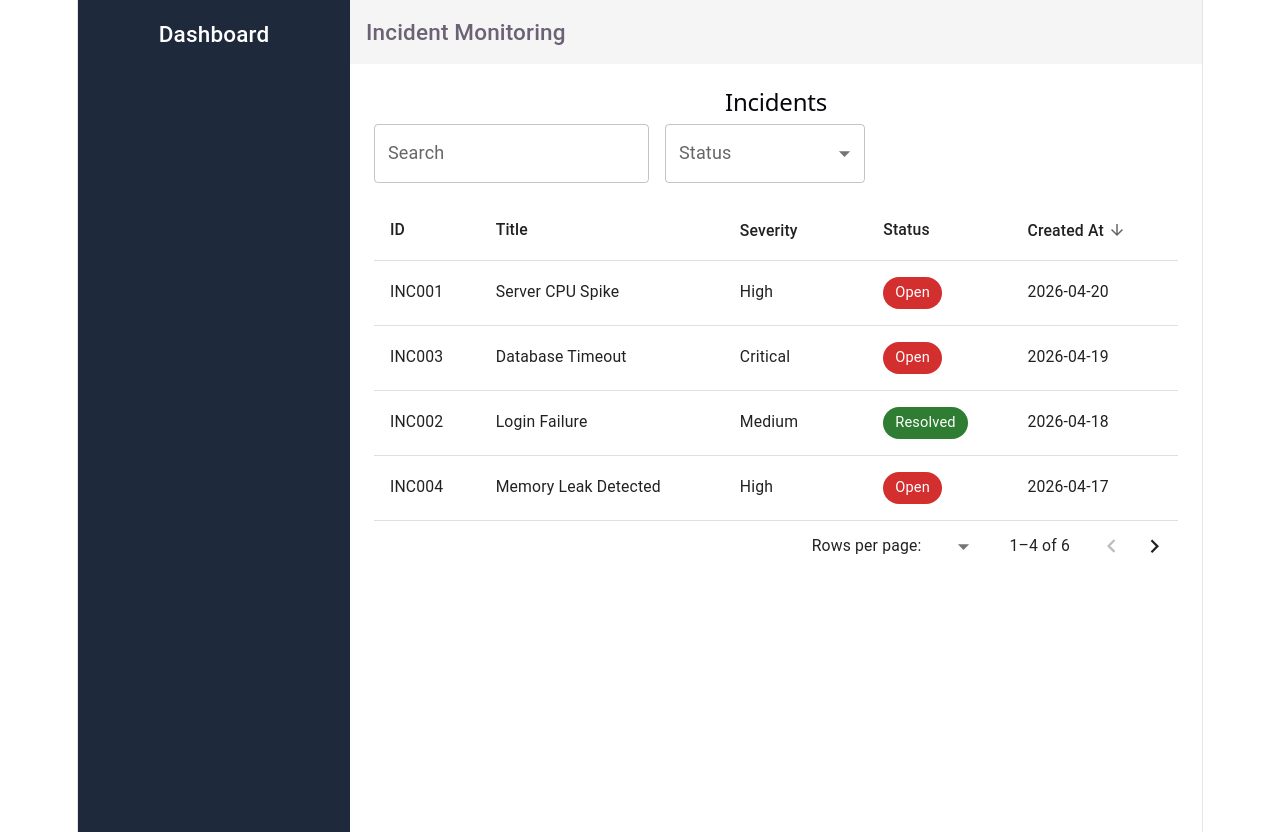
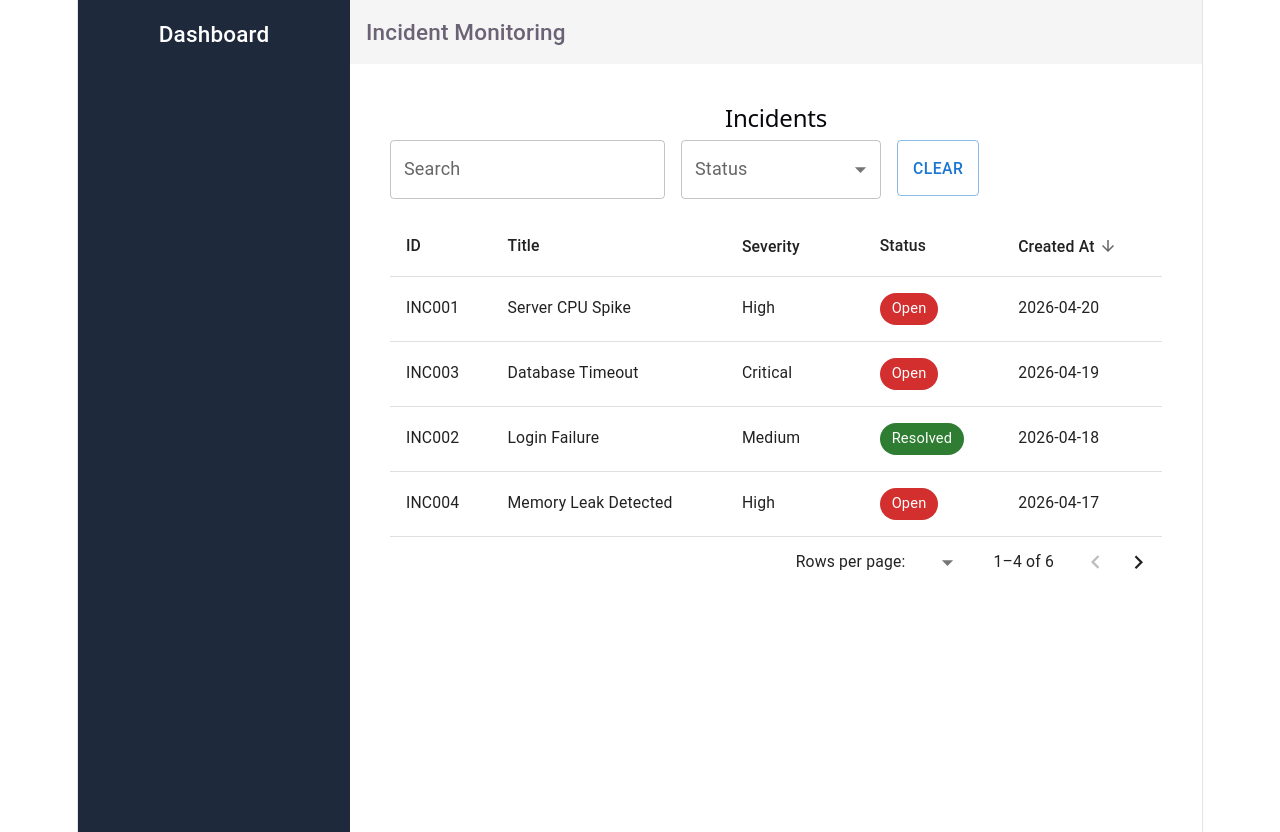
Before and after one commit to Pratikshya-N/react-dashboard-app, a React (Vite) app: page / in a window 1280 px wide. Built offline with nearby package versions, Linux system fonts and the light colour scheme.

Commit message:
feat: add loading, error handling, and UX improvements

```diff
--- a/package.json
+++ b/package.json
@@ -13,6 +13,7 @@
     "@emotion/react": "^11.14.0",
     "@emotion/styled": "^11.14.1",
     "@mui/icons-material": "^9.0.0",
+    "@mui/lab": "^9.0.0-beta.2",
     "@mui/material": "^9.0.0",
     "react": "^19.2.5",
     "react-dom": "^19.2.5"
--- a/src/components/Filters/Filters.tsx
+++ b/src/components/Filters/Filters.tsx
@@ -1,4 +1,4 @@
-import { Box, TextField, MenuItem } from "@mui/material";
+import { Box, TextField, MenuItem, Button } from "@mui/material";
 
 type Props = {
   search: string;
@@ -27,6 +27,18 @@ const Filters = ({ search, setSearch, status, setStatus }: Props) => {
         <MenuItem value="Open">Open</MenuItem>
         <MenuItem value="Resolved">Resolved</MenuItem>
       </TextField>
+
+      <Button
+        variant="outlined"
+        sx={{ height: 56 }}
+        onClick={() => {
+          setSearch("");
+          setStatus("");
+        }}
+      >
+        Clear
+      </Button>
+
     </Box>
   );
 };
--- a/src/pages/Dashboard/Dashboard.tsx
+++ b/src/pages/Dashboard/Dashboard.tsx
@@ -5,6 +5,7 @@ import Filters from "../../components/Filters/Filters";
 import { useDebounce } from "../../hooks/useDebounce";
 import { TablePagination } from "@mui/material";
 import IncidentDrawer from "../../components/IncidentDrawer/IncidentDrawer";
+import { Skeleton, Box } from "@mui/material";
 
 const Dashboard = () => {
     const [data, setData] = useState<any[]>([]);
@@ -16,13 +17,21 @@ const Dashboard = () => {
     const [rowsPerPage, setRowsPerPage] = useState(4);
     const [selectedIncident, setSelectedIncident] = useState<any>(null);
     const [drawerOpen, setDrawerOpen] = useState(false);
+    const [loading, setLoading] = useState(true);
+    const [error, setError] = useState("");
 
     const debouncedSearch = useDebounce(search, 500);
 
     useEffect(() => {
         const loadData = async () => {
+            try {
                 const res: any = await fetchIncidents();
                 setData(res);
+            } catch (err) {
+                setError("Failed to load incidents");
+            } finally {
+                setLoading(false);
+            }
         };
 
         loadData();
@@ -31,10 +40,14 @@ const Dashboard = () => {
     const filteredData = data.filter((item) => {
         const searchText = debouncedSearch.toLowerCase();
 
-        return (
-            item.title.toLowerCase().includes(searchText) &&
-            (status ? item.status === status : true)
-        );
+        const matchesSearch =
+            item.title.toLowerCase().includes(searchText) ||
+            item.id.toLowerCase().includes(searchText) ||
+            item.severity.toLowerCase().includes(searchText);
+
+        const matchesStatus = status ? item.status === status : true;
+
+        return matchesSearch && matchesStatus
     });
 
     const priority: Record<string, number> = {
@@ -69,10 +82,28 @@ const Dashboard = () => {
         setDrawerOpen(true);
     };
 
-    console.log("DATA:", data);
-    console.log("SELECTED:", selectedIncident);
+
+
+    if (loading) {
         return (
-        <div>
+            <Box sx={{ p: 2 }}>
+                {[...Array(5)].map((_, i) => (
+                    <Skeleton
+                        key={i}
+                        variant="rectangular"
+                        height={40}
+                        sx={{ mb: 1 }}
+                    />
+                ))}
+            </Box>
+        );
+    }
+
+
+    if (error) return <div>{error}</div>;
+
+    return (
+        <div style={{ padding: "16px" }}>
             <h2>Incidents</h2>
 
             <Filters
@@ -82,6 +113,9 @@ const Dashboard = () => {
                 setStatus={setStatus}
             />
 
+            {filteredData.length === 0 ? (
+                <div>No incidents found</div>
+            ) : (
                 <IncidentTable
                     data={paginatedData}
                     order={order}
@@ -90,6 +124,7 @@ const Dashboard = () => {
                     setOrderBy={setOrderBy}
                     onRowClick={handleRowClick}
                 />
+            )}
 
             <IncidentDrawer
                 open={drawerOpen}
```
Also changed, not shown: 1 other file (tests, documents, lock files or other folders). Lines whose indentation alone changed are shown as unchanged.
